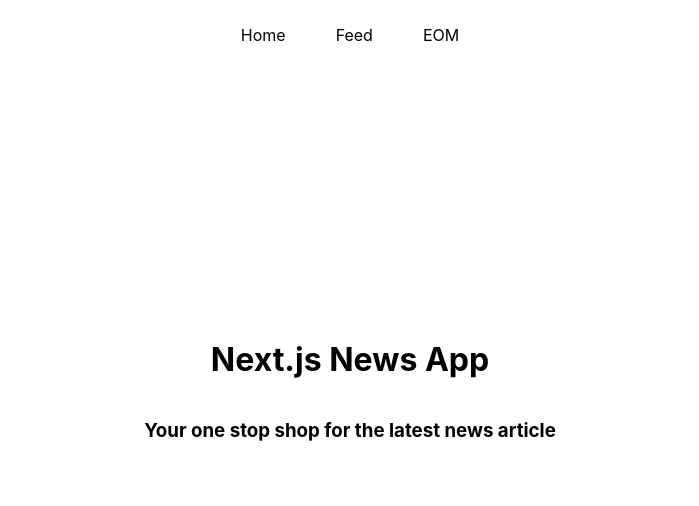
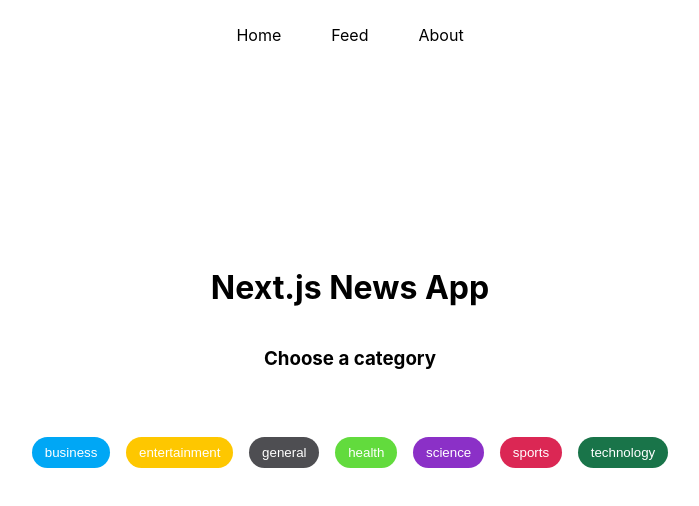
Before and after one commit to a-meraji/nextnews, a Next.js app: page / in a window 1280 px wide. Shown: the top 506 px of the page, without its empty margins (290-989 px from the left). Built offline with nearby package versions, Linux system fonts and the light colour scheme.

Commit message:
add Context for category state and set categoru in homepage

```diff
--- a/components/toolbar.js
+++ b/components/toolbar.js
@@ -1,14 +1,14 @@
 import { useRouter } from "next/dist/client/router";
-import styles from "../styles/Toolbar.module.css"
+import styles from "../styles/Toolbar.module.css";
 
 export const Toolbar = () => {
   const router = useRouter();
 
-  return(
-      <div className={styles.main}>
-          <div onClick={()=>router.push('/')}>Home</div>
-          <div onClick={()=>router.push('/feed/1')}>Feed</div>
-          <div onClick={()=>router.push('/eom')}>EOM</div>
-      </div>
-  )
+  return (
+    <div className={styles.main}>
+      <div onClick={() => router.push("/")}>Home</div>
+      <div onClick={() => router.push("/feed/1")}>Feed</div>
+      <div onClick={() => router.push("/about")}>About</div>
+    </div>
+  );
 };
--- /dev/null
+++ b/context/index.js
@@ -0,0 +1,11 @@
+import React,{useState, createContext} from "react";
+
+export const Context = createContext();
+
+export const ContextProvider = (props) => {
+    const [category, setCategory] = useState('');
+
+    const value = {category,setCategory}
+
+    return <Context.Provider value={value}>{props.children}</Context.Provider>
+}
--- a/package.json
+++ b/package.json
@@ -10,7 +10,8 @@
   "dependencies": {
     "next": "12.0.4",
     "react": "17.0.2",
-    "react-dom": "17.0.2"
+    "react-dom": "17.0.2",
+    "react-icons": "^4.3.1"
   },
   "devDependencies": {
     "eslint": "7.32.0",
--- a/pages/_app.js
+++ b/pages/_app.js
@@ -1,10 +1,13 @@
 import Layout from "../components/Layout";
 import "../styles/globals.css";
+import {ContextProvider} from '../context'
 
 function MyApp({ Component, pageProps }) {
   return (
     <Layout>
+      <ContextProvider>
       <Component {...pageProps} />
+    </ContextProvider>
     </Layout>
   );
 }
--- a/pages/index.js
+++ b/pages/index.js
@@ -1,11 +1,39 @@
 import styles from "../styles/Home.module.css";
+import React, { useContext } from "react";
+import { Context } from "../context";
 
 export default function Home() {
+  const { setCategory } = useContext(Context);
+  const categories = [
+    "business",
+    "entertainment",
+    "general",
+    "health",
+    "science",
+    "sports",
+    "technology",
+  ];
   return (
-      <div className={styles.main}>
-        <h1> Next.js News App</h1>
+    <div className={styles.main}>
+      <h1> Next.js News App</h1>
 
-        <h3>Your one stop shop for the latest news article</h3>
+      <h3>Choose a category</h3>
+      <div className={styles.cat_container}>
+        {categories.map((cat, index) => {
+
+          return (
+            <button
+              key={index}
+              className={styles[cat]}
+              onClick={() => {
+                setCategory(cat);
+              }}
+            >
+              {cat}
+            </button>
+          );
+        })}
       </div>
+    </div>
   );
 }
--- a/styles/Home.module.css
+++ b/styles/Home.module.css
@@ -110,6 +110,44 @@
   margin-left: 0.5rem;
 }
 
+.cat_container{
+  margin:3rem 0.5rem 2rem;
+  width:65vw;
+  display: flex;
+  justify-content: center;
+  align-items: center;
+  flex-wrap: wrap;
+}
+.cat_container button{
+  margin: 0 0.5rem 2rem;
+  padding: 0.5rem 0.8rem;
+  border: none;
+  border-radius: 25px;
+  color:#ffffff;
+}
+
+.business{
+  background-color: #00a7f5;
+}
+.entertainment{
+  background-color: #fec700;
+}
+.general{
+  background-color: #4e4e52;
+}
+.health{
+  background-color: #62db3d;
+}
+.science{
+  background-color: #8b30c7;
+}
+.sports{
+  background-color: #db2754;
+}
+.technology{
+  background-color: #197449;
+}
+
 @media (max-width: 600px) {
   .grid {
     width: 100%;
```
Also changed, not shown: pages/about.js (added, +17 -0 lines), pages/eom.js (deleted, +0 -32 lines), pages/feed/[slug].js (+11 -5 lines), styles/About.module.css (added, +25 -0 lines), styles/EOM.module.css (deleted, +0 -15 lines), 1 other file (tests, documents, lock files or other folders).
